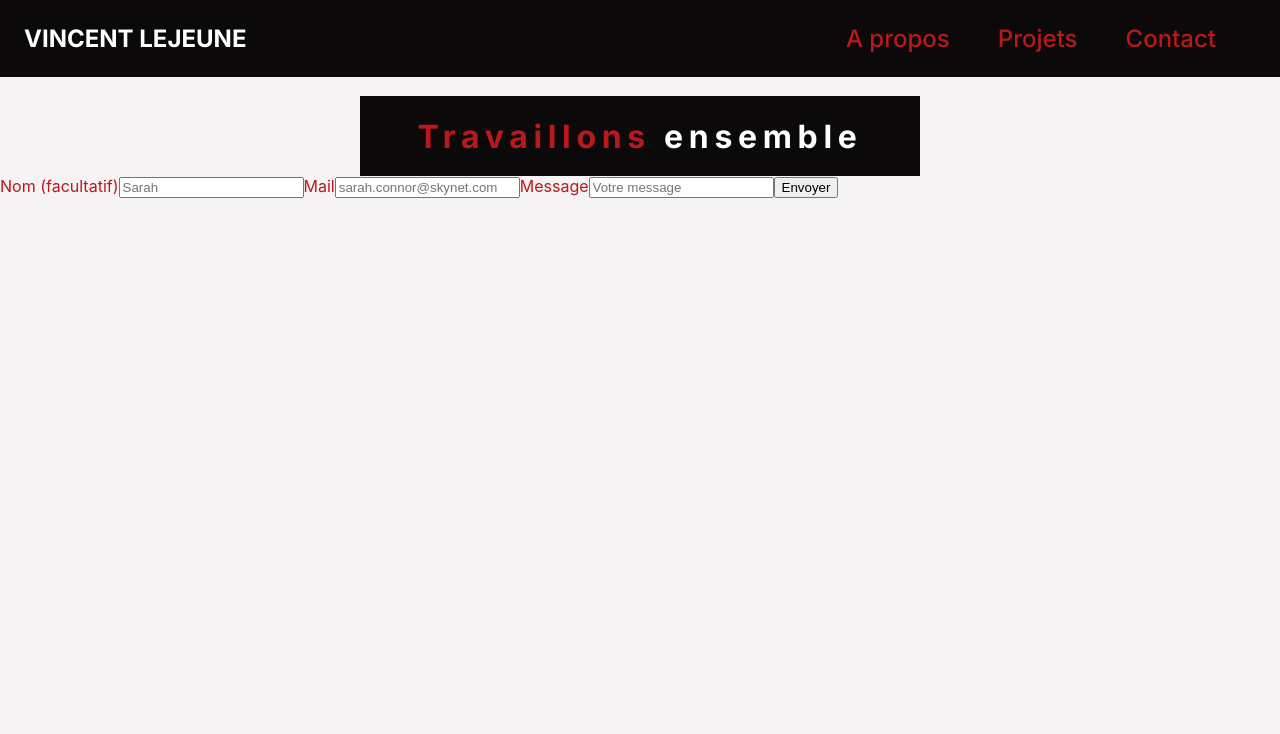
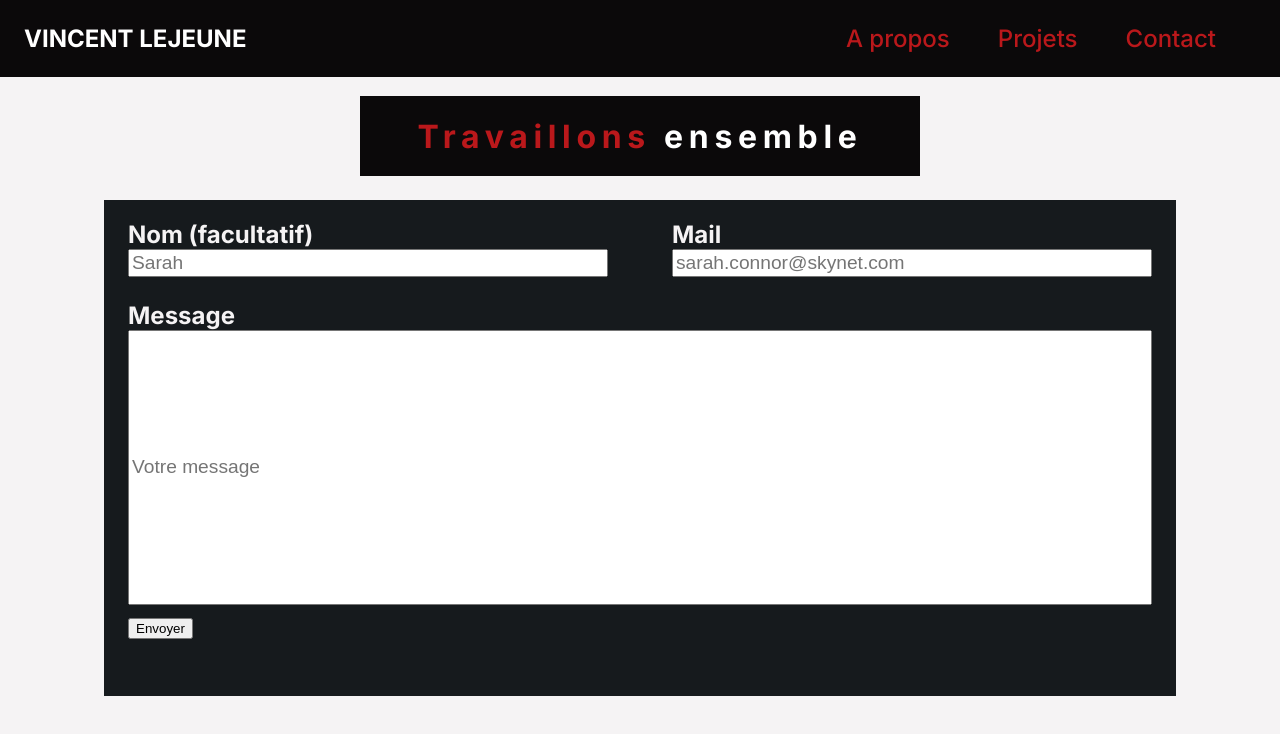
Before and after one commit to VincentCMLejeune/Portfolio, a React (Create React App) app in the folder portfolio/: page /contact in a window 1280 px wide. Shown: the top 734 px of the page. Built offline with nearby package versions, Linux system fonts and the light colour scheme.

Commit message:
Styled form, button yet to be styled

```diff
--- a/portfolio/src/components/form/Form.jsx
+++ b/portfolio/src/components/form/Form.jsx
@@ -7,9 +7,10 @@ export default function Form() {
         action="https://formsubmit.co/9ca83417d36bcbc1302960454647c72c"
         method="POST"
       >
+        <div className={styles.coordonnees}>
           <label>
             Nom (facultatif)
-          <input type="text" name="name" placeholder="Sarah" />
+            <input type="name" name="name" placeholder="Sarah" />
           </label>
           <label>
             Mail
@@ -20,6 +21,8 @@ export default function Form() {
               required
             />
           </label>
+        </div>
+        <div className={styles.message}>
           <label>
             Message
             <input
@@ -29,6 +32,7 @@ export default function Form() {
               required
             />
           </label>
+        </div>
         <button type="submit">Envoyer</button>
       </form>
     </div>
--- a/portfolio/src/components/form/Form.module.css
+++ b/portfolio/src/components/form/Form.module.css
@@ -1,5 +1,38 @@
 @import "../../Fonts.css";
 
 .form {
-  color: var(--red);
+  color: var(--lighter-gray);
+  background-color: var(--dark-gray);
+  padding: 0.5em 1.5em;
+  margin: 1.5em auto;
+  width: 64rem;
+  height: 30em;
 }
+
+label {
+  display: flex;
+  flex-direction: column;
+  margin: 0.5em 0;
+  font-family: var(--font-family);
+  font-size: 1.5em;
+  font-weight: 700;
+}
+
+.coordonnees {
+  display: flex;
+  justify-content: space-between;
+}
+
+.coordonnees label {
+  width: 30rem;
+}
+
+.coordonnees input {
+  font-size: 0.8em;
+}
+
+.message input {
+  height: 14em;
+  font-size: 0.8em;
+  vertical-align: top;
+}
```
Lines whose indentation alone changed are shown as unchanged.
